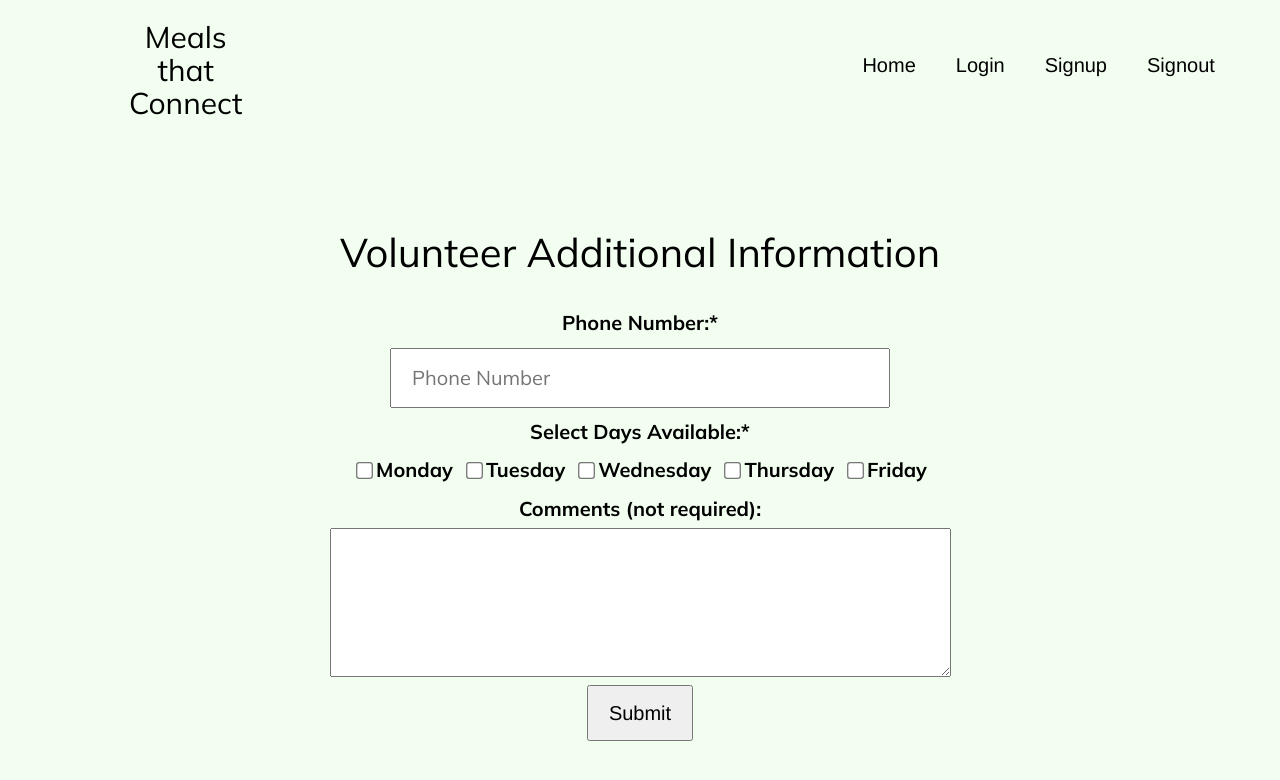
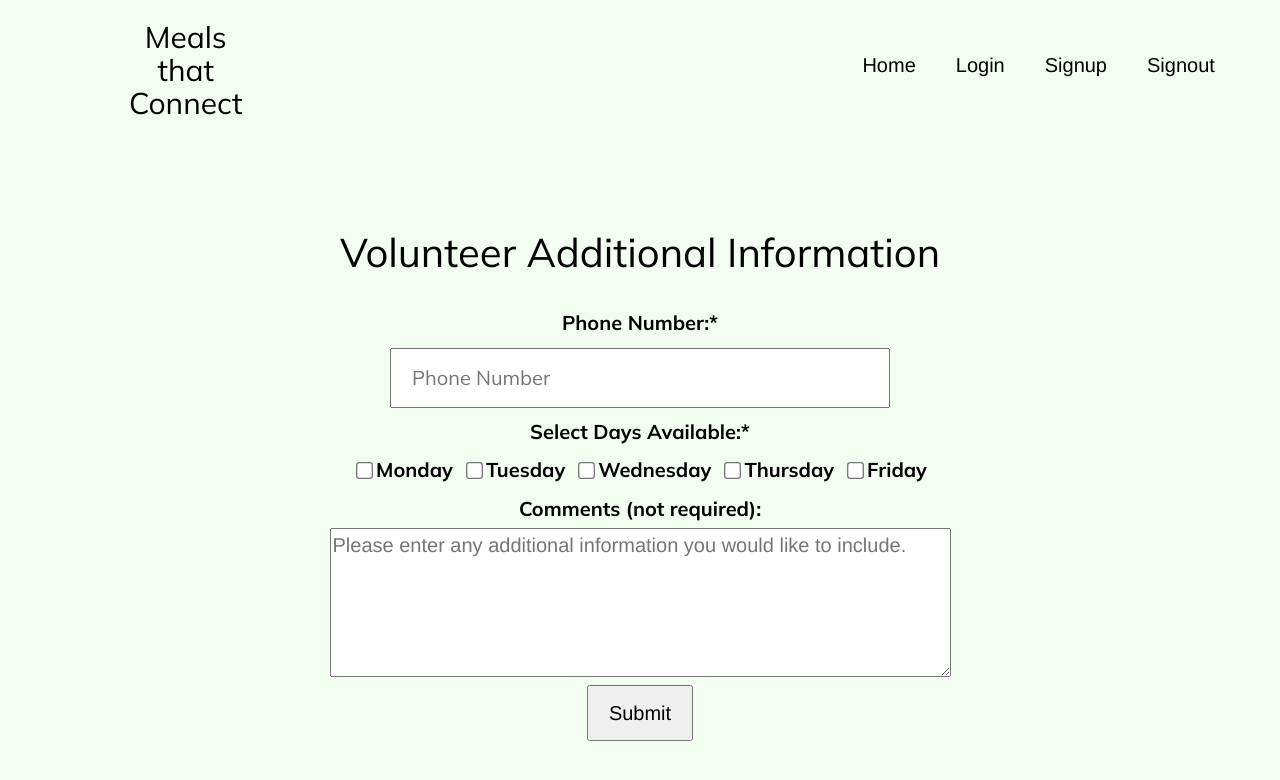
Before and after one commit to hack4impact-calpoly/meals-that-connect, a React (Create React App) app in the folder frontend/: page /volunteer-additional-info in a window 1280 px wide. Shown: the top 780 px of the page. Built offline with nearby package versions, Linux system fonts and the light colour scheme; sample sign-in values are in the browser's storage; a web font is replaced by a local one.

Commit message:
Add comment placeholder in VolunteerInfo.js

```diff
--- a/frontend/src/components/VolunteerInfo.js
+++ b/frontend/src/components/VolunteerInfo.js
@@ -187,6 +187,7 @@ class VolunteerInfo extends Component{
 						name="comments"
 						value={this.state.comments}
 						onChange={this.updateComments}
+						placeholder="Please enter any additional information you would like to include."
 						rows={5}
 						cols={50}
 						/>
```
